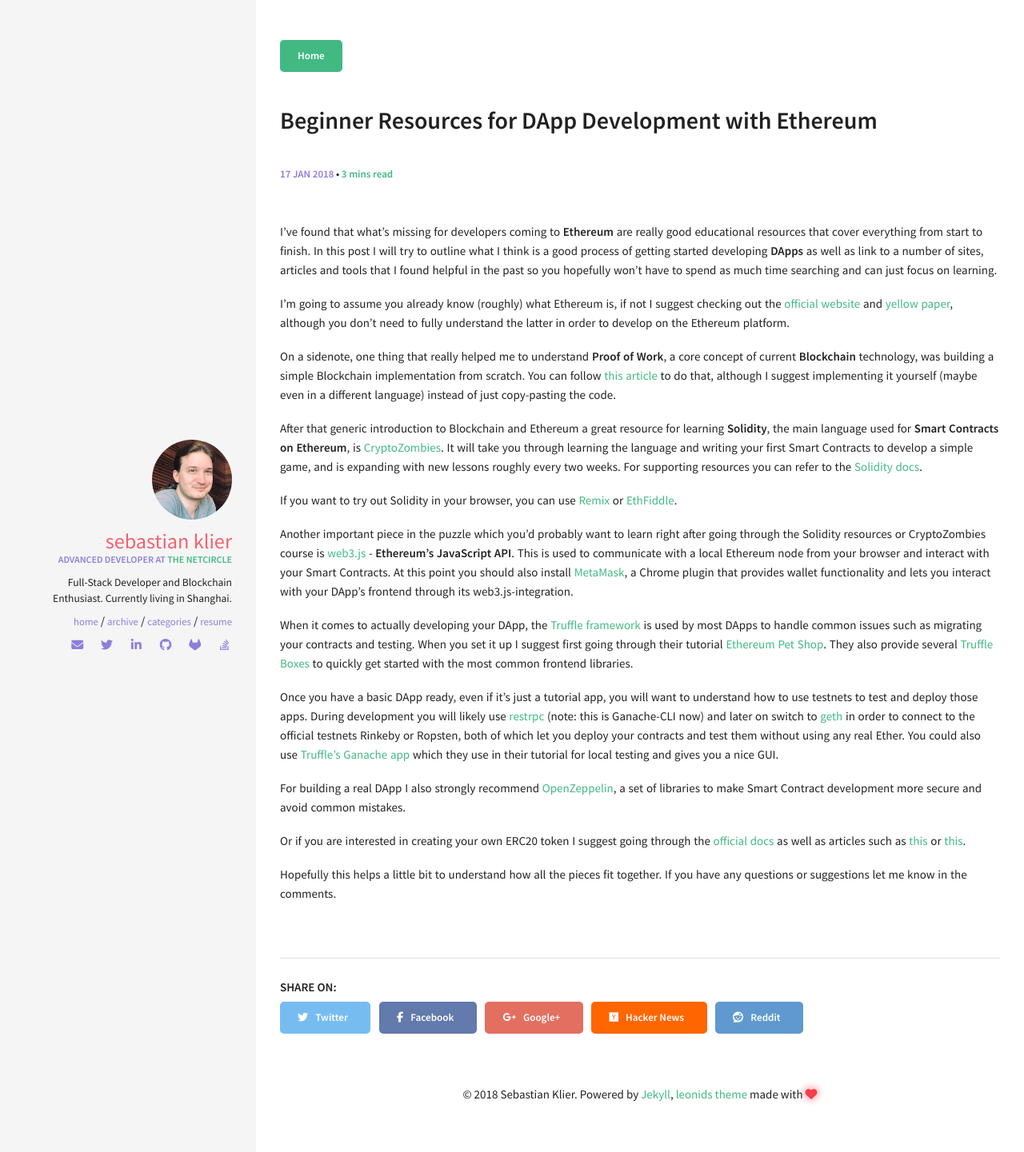
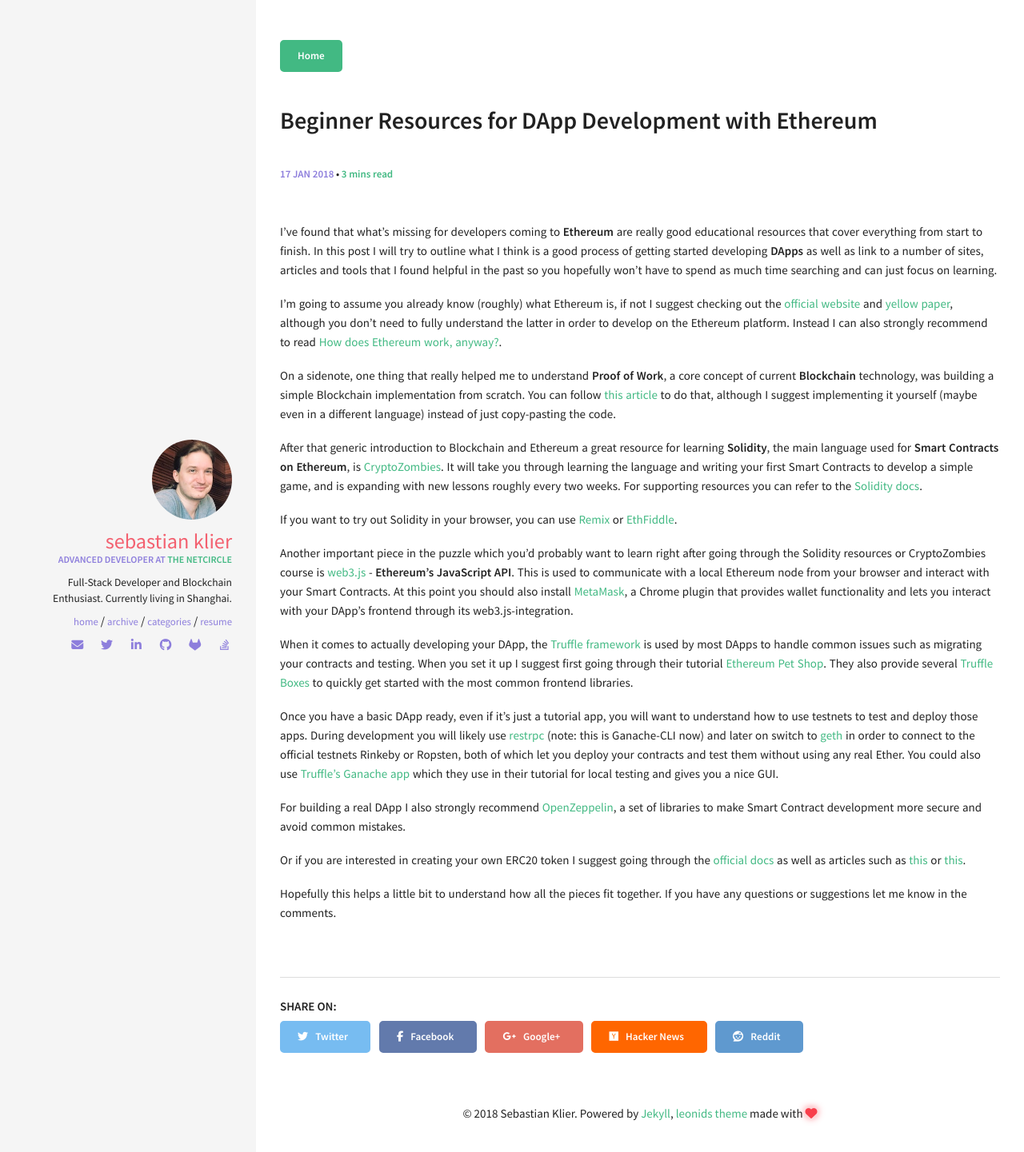
Before and after one commit to sekl/sebastianklier.com, a Jekyll site: the page built from _posts/2018-01-18-beginner-resources-to-dapp-development-with-ethereum.md, in a window 1280 px wide. Shown: the top 1441 px of the page at 80% size. Built offline with Jekyll 4.4.1, drawn with Linux system fonts in a browser that asks for light colours; nearby versions of some CDN libraries; comment, search, counter and statistics services are not loaded.

Commit message:
add another link to dapp post

```diff
--- a/_posts/2018-01-18-beginner-resources-to-dapp-development-with-ethereum.md
+++ b/_posts/2018-01-18-beginner-resources-to-dapp-development-with-ethereum.md
@@ -10,7 +10,7 @@
 
 <!--more-->
 
-I'm going to assume you already know (roughly) what Ethereum is, if not I suggest checking out the [official website](https://www.ethereum.org) and [yellow paper](http://yellowpaper.io), although you don't need to fully understand the latter in order to develop on the Ethereum platform.
+I'm going to assume you already know (roughly) what Ethereum is, if not I suggest checking out the [official website](https://www.ethereum.org) and [yellow paper](http://yellowpaper.io), although you don't need to fully understand the latter in order to develop on the Ethereum platform. Instead I can also strongly recommend to read [How does Ethereum work, anyway?](https://medium.com/@preethikasireddy/how-does-ethereum-work-anyway-22d1df506369).
 
 On a sidenote, one thing that really helped me to understand **Proof of Work**, a core concept of current **Blockchain** technology, was building a simple Blockchain implementation from scratch. You can follow [this article](https://hackernoon.com/learn-blockchains-by-building-one-117428612f46) to do that, although I suggest implementing it yourself (maybe even in a different language) instead of just copy-pasting the code.
 
```
